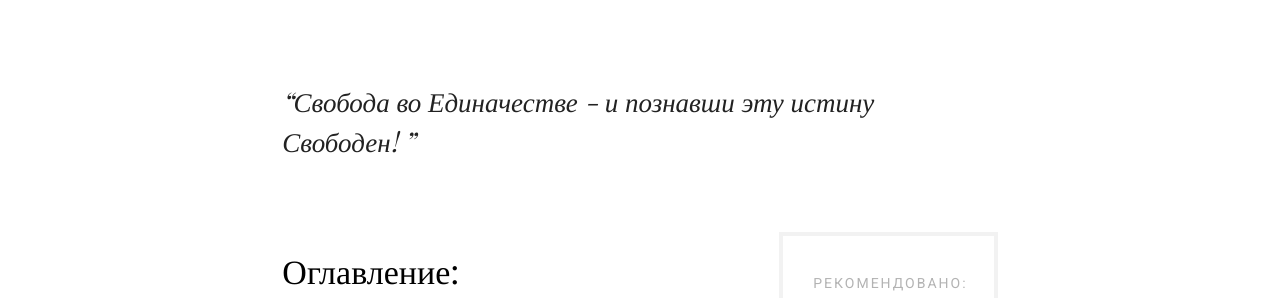
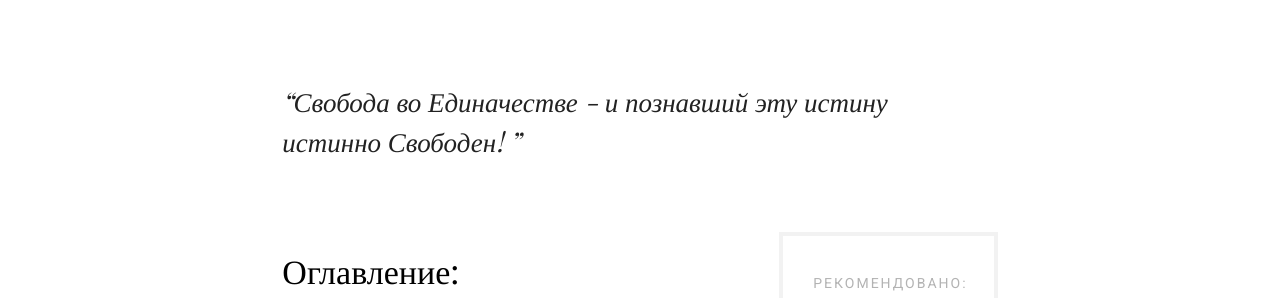
Before and after one commit to Kibersanta/Kibersanta.github.io, a plain HTML site: page blog.html in a window 1280 px wide. Shown: the part 451-749 px from the top of the page. Drawn offline with nearby package versions, Linux system fonts and the light colour scheme; files whose address does not match are found by name; a web font is replaced by a local one.

Commit message:
Add files via upload

```diff
--- a/blog.html
+++ b/blog.html
@@ -122,7 +122,7 @@
 					<div class="row rp-b">
 						<div class="col-md-12 animate-box">
 							<blockquote>
-								<p>&ldquo;Свобода во Единачестве - и познавши эту истину Свободен! &rdquo;</p>
+								<p>&ldquo;Свобода во Единачестве - и познавший эту истину истинно Свободен! &rdquo;</p>
 							</blockquote>
 						</div>
 					</div>
```
